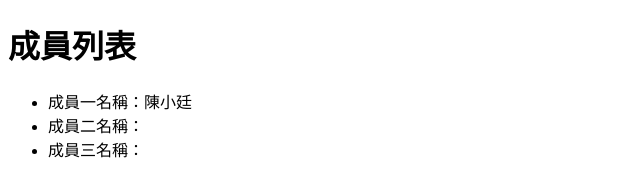
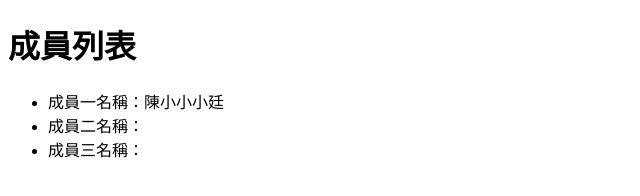
Before and after one commit to SmallTing1124/git-mission4, a plain HTML site: page index.html in a window 1280 px wide. Shown: the full height of the page, 0-640 px from the left. Drawn offline with Linux system fonts and the light colour scheme.

Commit message:
修改「成員一名稱」

```diff
--- a/index.html
+++ b/index.html
@@ -8,7 +8,7 @@
 <body>
     <h1>成員列表</h1>
     <ul>
-        <li>成員一名稱：陳小廷</li>
+        <li>成員一名稱：陳小小小廷</li>
         <li>成員二名稱：</li>
         <li>成員三名稱：</li>
     </ul>
```
